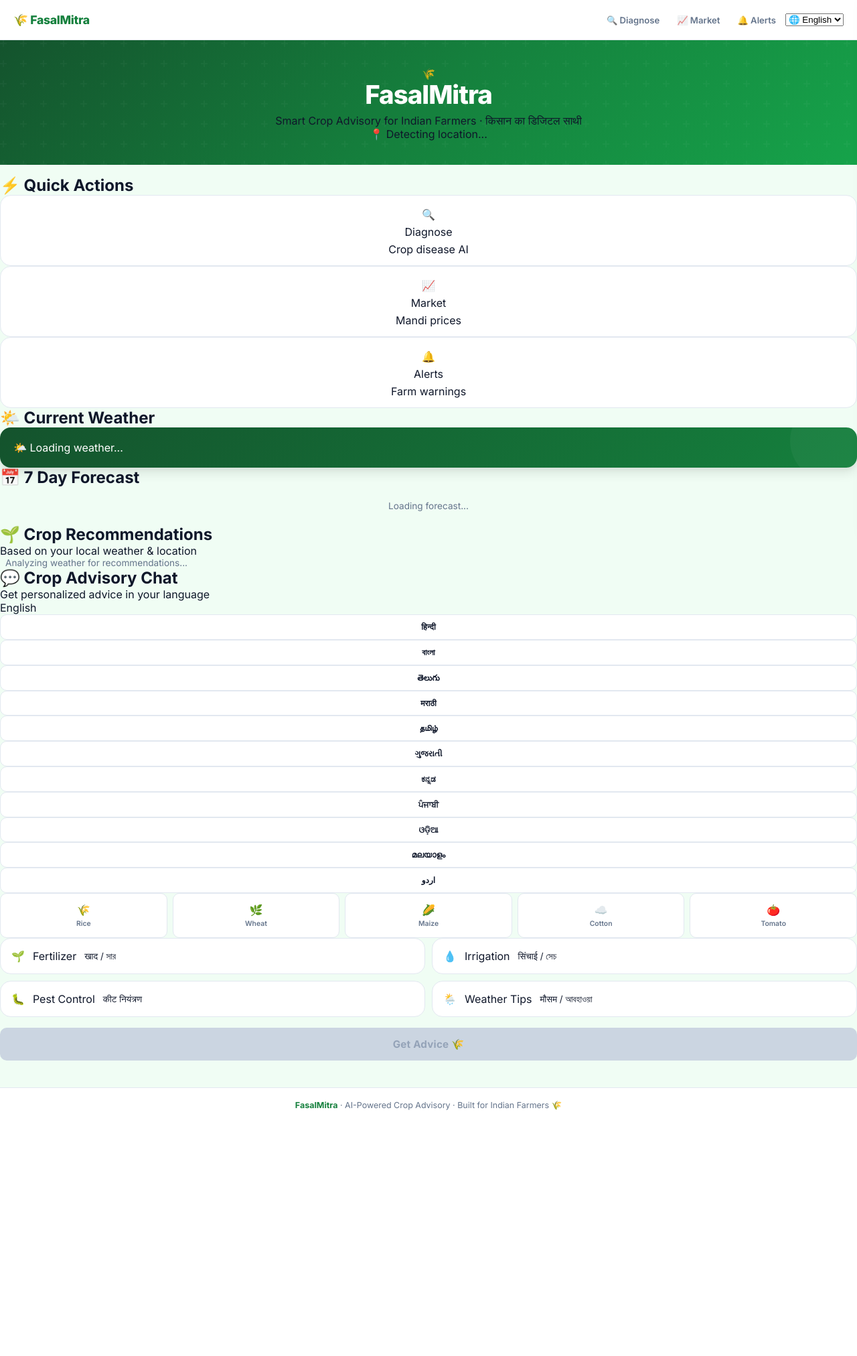
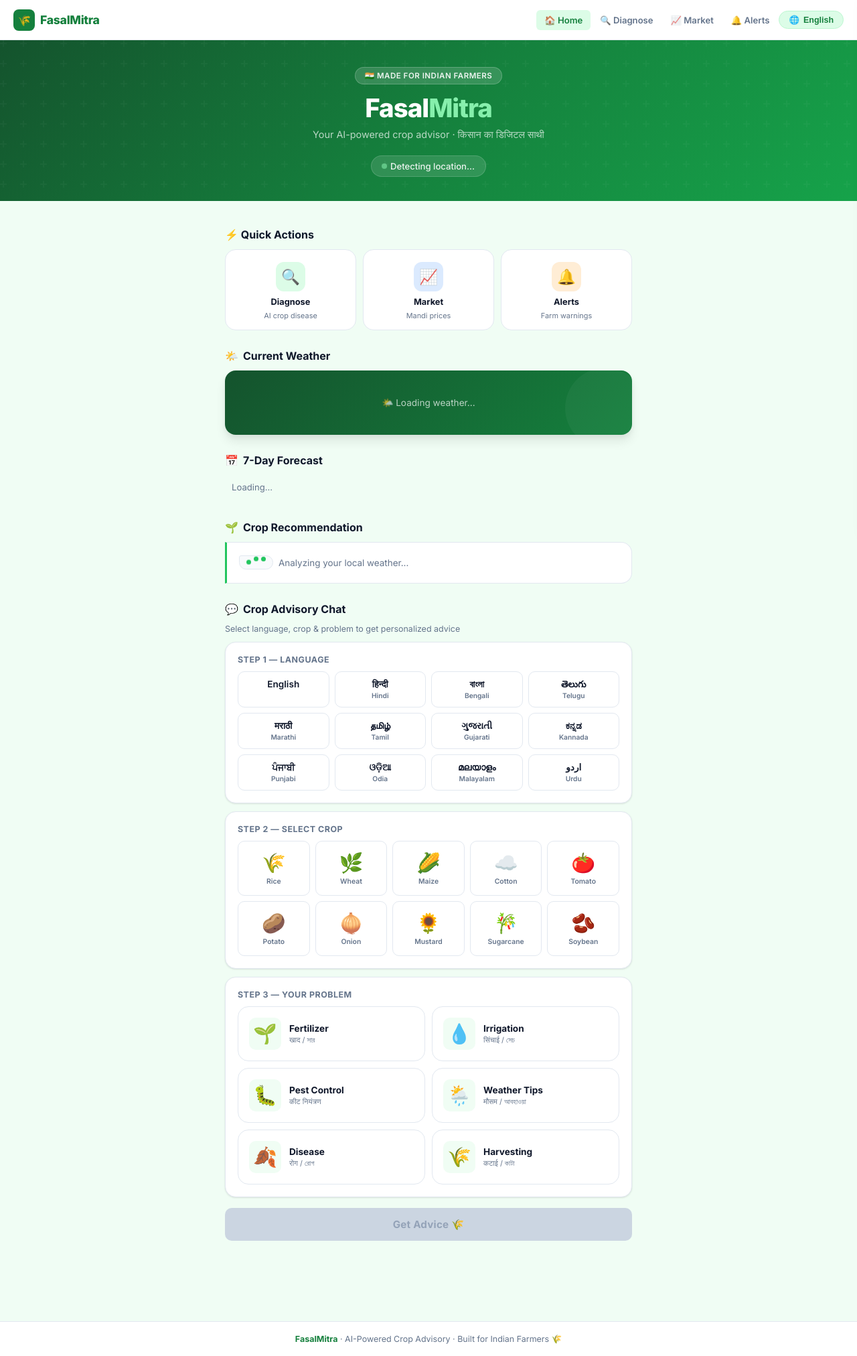
Before and after one commit to Anant-083/Kisan_Mitra, a Flask app: page / in a window 1280 px wide. Shown: the whole page at 67% size. Before the commit the page ends 1657 px from the top, so only its background shows below. Run offline with Flask 3, Linux system fonts and the light colour scheme.

Commit message:
Update index.html

```diff
--- a/templates/index.html
+++ b/templates/index.html
@@ -3,162 +3,200 @@
 <head>
   <meta charset="UTF-8"/>
   <meta name="viewport" content="width=device-width, initial-scale=1.0"/>
-  <title>FasalMitra 🌾</title>
-  <link href="https://fonts.googleapis.com/css2?family=Poppins:wght@300;400;500;600;700;800&display=swap" rel="stylesheet"/>
+  <title>FasalMitra 🌾 — Smart Crop Advisory</title>
+  <link href="https://fonts.googleapis.com/css2?family=Inter:wght@300;400;500;600;700;800&display=swap" rel="stylesheet"/>
   <link rel="stylesheet" href="/static/style.css"/>
 </head>
 <body>
 
+<!-- NAVBAR -->
 <nav class="navbar">
-  <a href="/" class="nav-brand">🌾 FasalMitra</a>
+  <a href="/" class="nav-brand">
+    <span>🌾</span> FasalMitra
+  </a>
   <div class="nav-links">
+    <a href="/" class="active">🏠 Home</a>
     <a href="/diagnose">🔍 Diagnose</a>
     <a href="/market">📈 Market</a>
     <a href="/alerts">🔔 Alerts</a>
-    <select id="lang-select" onchange="changeLanguage(this.value)">
-      <option value="English" {% if lang == 'English' %}selected{% endif %}>🌐 English</option>
-      <option value="Hindi" {% if lang == 'Hindi' %}selected{% endif %}>हिन्दी</option>
-      <option value="Bengali" {% if lang == 'Bengali' %}selected{% endif %}>বাংলা</option>
-      <option value="Telugu" {% if lang == 'Telugu' %}selected{% endif %}>తెలుగు</option>
-      <option value="Marathi" {% if lang == 'Marathi' %}selected{% endif %}>मराठी</option>
-      <option value="Tamil" {% if lang == 'Tamil' %}selected{% endif %}>தமிழ்</option>
-      <option value="Gujarati" {% if lang == 'Gujarati' %}selected{% endif %}>ગુજરાતી</option>
-      <option value="Kannada" {% if lang == 'Kannada' %}selected{% endif %}>ಕನ್ನಡ</option>
-      <option value="Punjabi" {% if lang == 'Punjabi' %}selected{% endif %}>ਪੰਜਾਬੀ</option>
-      <option value="Odia" {% if lang == 'Odia' %}selected{% endif %}>ଓଡ଼ିଆ</option>
-      <option value="Malayalam" {% if lang == 'Malayalam' %}selected{% endif %}>മലയാളം</option>
-      <option value="Urdu" {% if lang == 'Urdu' %}selected{% endif %}>اردو</option>
-    </select>
+    <button class="lang-pill" onclick="openLangModal()">🌐 <span id="nav-lang-label">English</span></button>
   </div>
-  <div class="hamburger" id="hamburger" onclick="toggleMenu()">
+  <div class="hamburger" onclick="toggleMenu()">
     <span></span><span></span><span></span>
   </div>
 </nav>
 
+<!-- MOBILE MENU -->
 <div class="mobile-menu" id="mobile-menu">
-  <a href="/diagnose">🔍 Diagnose Crop</a>
-  <a href="/market">📈 Market Prices</a>
-  <a href="/alerts">🔔 Farm Alerts</a>
-  <div style="margin-top:16px;padding:12px;border-top:1px solid rgba(255,255,255,0.2)">
-    <p style="color:rgba(255,255,255,0.6);font-size:0.75rem;margin-bottom:8px">Select Language</p>
-    <select onchange="changeLanguage(this.value)" style="width:100%;background:rgba(255,255,255,0.15);color:white;border:1px solid rgba(255,255,255,0.3);border-radius:8px;padding:8px 12px;font-family:Poppins,sans-serif;font-size:0.85rem;outline:none;">
-      <option value="English" {% if lang == 'English' %}selected{% endif %}>English</option>
-      <option value="Hindi" {% if lang == 'Hindi' %}selected{% endif %}>हिन्दी</option>
-      <option value="Bengali" {% if lang == 'Bengali' %}selected{% endif %}>বাংলা</option>
-      <option value="Telugu" {% if lang == 'Telugu' %}selected{% endif %}>తెలుగు</option>
-      <option value="Marathi" {% if lang == 'Marathi' %}selected{% endif %}>मराठी</option>
-      <option value="Tamil" {% if lang == 'Tamil' %}selected{% endif %}>தமிழ்</option>
-      <option value="Gujarati" {% if lang == 'Gujarati' %}selected{% endif %}>ગુજરાતી</option>
-      <option value="Kannada" {% if lang == 'Kannada' %}selected{% endif %}>ಕನ್ನಡ</option>
-      <option value="Punjabi" {% if lang == 'Punjabi' %}selected{% endif %}>ਪੰਜਾਬੀ</option>
-      <option value="Odia" {% if lang == 'Odia' %}selected{% endif %}>ଓଡ଼ିଆ</option>
-      <option value="Malayalam" {% if lang == 'Malayalam' %}selected{% endif %}>മലയാളം</option>
-      <option value="Urdu" {% if lang == 'Urdu' %}selected{% endif %}>اردو</option>
-    </select>
+  <button class="menu-close" onclick="toggleMenu()">✕</button>
+  <a href="/" onclick="toggleMenu()">🏠 Home</a>
+  <a href="/diagnose" onclick="toggleMenu()">🔍 Diagnose Crop</a>
+  <a href="/market" onclick="toggleMenu()">📈 Market Prices</a>
+  <a href="/alerts" onclick="toggleMenu()">🔔 Farm Alerts</a>
+  <div style="margin-top:12px;padding-top:12px;border-top:1px solid #f1f5f9">
+    <button class="lang-pill" style="width:100%;justify-content:center" onclick="toggleMenu();openLangModal()">🌐 Change Language</button>
   </div>
 </div>
 <div class="mobile-overlay" id="mobile-overlay" onclick="toggleMenu()"></div>
 
+<!-- LANGUAGE MODAL -->
+<div class="lang-modal-overlay" id="lang-modal">
+  <div class="lang-modal">
+    <h3>🌐 Select Language / भाषा चुनें</h3>
+    <p>All content will change to your selected language</p>
+    <div class="lang-modal-grid" id="lang-modal-grid">
+      <div class="lang-option selected" onclick="selectModalLang(this,'English')"><span class="native">English</span><span class="english">English</span></div>
+      <div class="lang-option" onclick="selectModalLang(this,'Hindi')"><span class="native">हिन्दी</span><span class="english">Hindi</span></div>
+      <div class="lang-option" onclick="selectModalLang(this,'Bengali')"><span class="native">বাংলা</span><span class="english">Bengali</span></div>
+      <div class="lang-option" onclick="selectModalLang(this,'Telugu')"><span class="native">తెలుగు</span><span class="english">Telugu</span></div>
+      <div class="lang-option" onclick="selectModalLang(this,'Marathi')"><span class="native">मराठी</span><span class="english">Marathi</span></div>
+      <div class="lang-option" onclick="selectModalLang(this,'Tamil')"><span class="native">தமிழ்</span><span class="english">Tamil</span></div>
+      <div class="lang-option" onclick="selectModalLang(this,'Gujarati')"><span class="native">ગુજરાતી</span><span class="english">Gujarati</span></div>
+      <div class="lang-option" onclick="selectModalLang(this,'Kannada')"><span class="native">ಕನ್ನಡ</span><span class="english">Kannada</span></div>
+      <div class="lang-option" onclick="selectModalLang(this,'Punjabi')"><span class="native">ਪੰਜਾਬੀ</span><span class="english">Punjabi</span></div>
+      <div class="lang-option" onclick="selectModalLang(this,'Odia')"><span class="native">ଓଡ଼ିଆ</span><span class="english">Odia</span></div>
+      <div class="lang-option" onclick="selectModalLang(this,'Malayalam')"><span class="native">മലയാളം</span><span class="english">Malayalam</span></div>
+      <div class="lang-option" onclick="selectModalLang(this,'Urdu')"><span class="native">اردو</span><span class="english">Urdu</span></div>
+    </div>
+    <button class="lang-modal-confirm" onclick="confirmLang()">✓ Confirm Language</button>
+  </div>
+</div>
+
+<!-- HERO -->
 <div class="hero">
-  <div class="hero-icon">🌾</div>
-  <h1>FasalMitra</h1>
-  <p>Smart Crop Advisory for Indian Farmers · किसान का डिजिटल साथी</p>
-  <div class="location-bar">
-    <span>📍</span>
+  <div class="hero-badge">🇮🇳 Made for Indian Farmers</div>
+  <h1>Fasal<span>Mitra</span></h1>
+  <p class="hero-sub" id="hero-sub">Your AI-powered crop advisor · किसान का डिजिटल साथी</p>
+  <div class="location-chip">
+    <div class="location-dot"></div>
     <span id="location-text">Detecting location...</span>
   </div>
 </div>
 
-<div class="main-container">
+<!-- MAIN -->
+<div class="container">
 
   <!-- QUICK ACTIONS -->
-  <div class="section-title" style="margin-top:16px">
+  <div class="section-header" style="margin-top:20px">
     <h2>⚡ Quick Actions</h2>
   </div>
-  <div class="quick-actions">
+  <div class="quick-grid">
     <a href="/diagnose" class="quick-card">
-      <div class="icon">🔍</div>
-      <div class="label">Diagnose</div>
-      <div class="desc">Crop disease AI</div>
+      <div class="quick-icon green">🔍</div>
+      <div class="quick-label" data-i18n="diagnose">Diagnose</div>
+      <div class="quick-desc" data-i18n="diagnose_sub">AI crop disease</div>
     </a>
     <a href="/market" class="quick-card">
-      <div class="icon">📈</div>
-      <div class="label">Market</div>
-      <div class="desc">Mandi prices</div>
+      <div class="quick-icon blue">📈</div>
+      <div class="quick-label" data-i18n="market">Market</div>
+      <div class="quick-desc" data-i18n="market_sub">Mandi prices</div>
     </a>
     <a href="/alerts" class="quick-card">
-      <div class="icon">🔔</div>
-      <div class="label">Alerts</div>
-      <div class="desc">Farm warnings</div>
+      <div class="quick-icon orange">🔔</div>
+      <div class="quick-label" data-i18n="alerts">Alerts</div>
+      <div class="quick-desc" data-i18n="alerts_sub">Farm warnings</div>
     </a>
   </div>
 
   <!-- WEATHER -->
-  <div class="section-title">
-    <h2>🌤️ Current Weather</h2>
+  <div class="section-header">
+    <h2>🌤️ <span data-i18n="weather">Current Weather</span></h2>
   </div>
-  <div class="weather-card" id="weather-card">
-    <div class="weather-loading">🌤️ Loading weather...</div>
+  <div id="weather-card" class="weather-card">
+    <div style="color:rgba(255,255,255,0.7);text-align:center;padding:20px;font-size:0.85rem">🌤️ Loading weather...</div>
   </div>
 
   <!-- FORECAST -->
-  <div class="section-title">
-    <h2>📅 7 Day Forecast</h2>
+  <div class="section-header">
+    <h2>📅 <span data-i18n="forecast">7-Day Forecast</span></h2>
   </div>
-  <div class="forecast-grid" id="forecast-grid">
-    <div style="text-align:center;color:var(--muted);font-size:0.85rem;grid-column:1/-1;padding:20px">Loading forecast...</div>
+  <div class="forecast-scroll" id="forecast-grid">
+    <div style="color:var(--muted);font-size:0.82rem;padding:10px">Loading...</div>
   </div>
 
   <!-- RECOMMENDATION -->
-  <div class="section-title">
-    <h2>🌱 Crop Recommendations</h2>
-    <p>Based on your local weather & location</p>
+  <div class="section-header">
+    <h2>🌱 <span data-i18n="recommendation">Crop Recommendation</span></h2>
   </div>
-  <div class="recommendation-card" id="recommendation-card">
-    <div style="display:flex;align-items:center;gap:8px">
-      <div class="typing"><span></span><span></span><span></span></div>
-      <span style="font-size:0.85rem;color:var(--muted)">Analyzing weather for recommendations...</span>
+  <div class="rec-card" id="recommendation-card">
+    <div style="display:flex;align-items:center;gap:8px;color:var(--muted);font-size:0.84rem">
+      <div class="typing-indicator" style="padding:6px 10px"><span></span><span></span><span></span></div>
+      Analyzing your local weather...
     </div>
   </div>
 
   <!-- ADVISORY -->
-  <div class="section-title">
-    <h2>💬 Crop Advisory Chat</h2>
-    <p>Get personalized advice in your language</p>
+  <div class="section-header">
+    <h2>💬 <span data-i18n="advisory">Crop Advisory Chat</span></h2>
+  </div>
+  <p style="font-size:0.78rem;color:var(--muted);margin-bottom:12px" data-i18n="advisory_sub">Select language, crop & problem to get personalized advice</p>
+
+  <!-- STEP 1: LANGUAGE -->
+  <div class="card mt-2">
+    <p style="font-size:0.78rem;font-weight:700;color:var(--muted);text-transform:uppercase;letter-spacing:0.5px;margin-bottom:10px">Step 1 — Language</p>
+    <div class="lang-grid">
+      <div class="lang-btn" onclick="selectLang(this,'English')"><span class="native">English</span></div>
+      <div class="lang-btn" onclick="selectLang(this,'Hindi')"><span class="native">हिन्दी</span><span class="en-name">Hindi</span></div>
+      <div class="lang-btn" onclick="selectLang(this,'Bengali')"><span class="native">বাংলা</span><span class="en-name">Bengali</span></div>
+      <div class="lang-btn" onclick="selectLang(this,'Telugu')"><span class="native">తెలుగు</span><span class="en-name">Telugu</span></div>
+      <div class="lang-btn" onclick="selectLang(this,'Marathi')"><span class="native">मराठी</span><span class="en-name">Marathi</span></div>
+      <div class="lang-btn" onclick="selectLang(this,'Tamil')"><span class="native">தமிழ்</span><span class="en-name">Tamil</span></div>
+      <div class="lang-btn" onclick="selectLang(this,'Gujarati')"><span class="native">ગુજરાતી</span><span class="en-name">Gujarati</span></div>
+      <div class="lang-btn" onclick="selectLang(this,'Kannada')"><span class="native">ಕನ್ನಡ</span><span class="en-name">Kannada</span></div>
+      <div class="lang-btn" onclick="selectLang(this,'Punjabi')"><span class="native">ਪੰਜਾਬੀ</span><span class="en-name">Punjabi</span></div>
+      <div class="lang-btn" onclick="selectLang(this,'Odia')"><span class="native">ଓଡ଼ିଆ</span><span class="en-name">Odia</span></div>
+      <div class="lang-btn" onclick="selectLang(this,'Malayalam')"><span class="native">മലയാളം</span><span class="en-name">Malayalam</span></div>
+      <div class="lang-btn" onclick="selectLang(this,'Urdu')"><span class="native">اردو</span><span class="en-name">Urdu</span></div>
+    </div>
   </div>
 
-<!-- Language buttons -->
-<div class="lang-grid"
-  <div class="lang-btn" data-lang="English">English</div>
-  <div class="lang-btn" data-lang="Hindi">हिन्दी</div>
-  <div class="lang-btn" data-lang="Bengali">বাংলা</div>
-  <div class="lang-btn" data-lang="Telugu">తెలుగు</div>
-  <div class="lang-btn" data-lang="Marathi">मराठी</div>
-  <div class="lang-btn" data-lang="Tamil">தமிழ்</div>
-  <div class="lang-btn" data-lang="Gujarati">ગુજરાતી</div>
-  <div class="lang-btn" data-lang="Kannada">ಕನ್ನಡ</div>
-  <div class="lang-btn" data-lang="Punjabi">ਪੰਜਾਬੀ</div>
-  <div class="lang-btn" data-lang="Odia">ଓଡ଼ିଆ</div>
-  <div class="lang-btn" data-lang="Malayalam">മലയാളം</div>
-  <div class="lang-btn" data-lang="Urdu">اردو</div>
-</div>
+  <!-- STEP 2: CROP -->
+  <div class="card mt-3">
+    <p style="font-size:0.78rem;font-weight:700;color:var(--muted);text-transform:uppercase;letter-spacing:0.5px;margin-bottom:10px">Step 2 — Select Crop</p>
+    <div class="crop-grid">
+      <div class="crop-btn" onclick="selectCrop(this,'Rice')"><span class="emoji">🌾</span><small>Rice</small></div>
+      <div class="crop-btn" onclick="selectCrop(this,'Wheat')"><span class="emoji">🌿</span><small>Wheat</small></div>
+      <div class="crop-btn" onclick="selectCrop(this,'Maize')"><span class="emoji">🌽</span><small>Maize</small></div>
+      <div class="crop-btn" onclick="selectCrop(this,'Cotton')"><span class="emoji">☁️</span><small>Cotton</small></div>
+      <div class="crop-btn" onclick="selectCrop(this,'Tomato')"><span class="emoji">🍅</span><small>Tomato</small></div>
+      <div class="crop-btn" onclick="selectCrop(this,'Potato')"><span class="emoji">🥔</span><small>Potato</small></div>
+      <div class="crop-btn" onclick="selectCrop(this,'Onion')"><span class="emoji">🧅</span><small>Onion</small></div>
+      <div class="crop-btn" onclick="selectCrop(this,'Mustard')"><span class="emoji">🌻</span><small>Mustard</small></div>
+      <div class="crop-btn" onclick="selectCrop(this,'Sugarcane')"><span class="emoji">🎋</span><small>Sugarcane</small></div>
+      <div class="crop-btn" onclick="selectCrop(this,'Soybean')"><span class="emoji">🫘</span><small>Soybean</small></div>
+    </div>
+  </div>
 
-<!-- Crop buttons -->
-<div class="crop-grid">
-  <div class="crop-btn" data-crop="Rice">🌾<br><small>Rice</small></div>
-  <div class="crop-btn" data-crop="Wheat">🌿<br><small>Wheat</small></div>
-  <div class="crop-btn" data-crop="Maize">🌽<br><small>Maize</small></div>
-  <div class="crop-btn" data-crop="Cotton">☁️<br><small>Cotton</small></div>
-  <div class="crop-btn" data-crop="Tomato">🍅<br><small>Tomato</small></div>
-</div>
-
-<!-- Problem buttons -->
-<div class="problem-grid">
-  <div class="problem-btn" data-problem="Fertilizer">🌱<span>Fertilizer</span><small>खाद / সার</small></div>
-  <div class="problem-btn" data-problem="Irrigation">💧<span>Irrigation</span><small>सिंचाई / সেচ</small></div>
-  <div class="problem-btn" data-problem="Pest Control">🐛<span>Pest Control</span><small>कीट नियंत्रण</small></div>
-  <div class="problem-btn" data-problem="Weather Tips">🌦️<span>Weather Tips</span><small>मौसम / আবহাওয়া</small></div>
-</div>
+  <!-- STEP 3: PROBLEM -->
+  <div class="card mt-3">
+    <p style="font-size:0.78rem;font-weight:700;color:var(--muted);text-transform:uppercase;letter-spacing:0.5px;margin-bottom:10px">Step 3 — Your Problem</p>
+    <div class="problem-grid">
+      <div class="problem-btn" onclick="selectProblem(this,'Fertilizer')">
+        <div class="p-icon">🌱</div>
+        <div class="p-text"><span>Fertilizer</span><small>खाद / সার</small></div>
+      </div>
+      <div class="problem-btn" onclick="selectProblem(this,'Irrigation')">
+        <div class="p-icon">💧</div>
+        <div class="p-text"><span>Irrigation</span><small>सिंचाई / সেচ</small></div>
+      </div>
+      <div class="problem-btn" onclick="selectProblem(this,'Pest Control')">
+        <div class="p-icon">🐛</div>
+        <div class="p-text"><span>Pest Control</span><small>कीट नियंत्रण</small></div>
+      </div>
+      <div class="problem-btn" onclick="selectProblem(this,'Weather Tips')">
+        <div class="p-icon">🌦️</div>
+        <div class="p-text"><span>Weather Tips</span><small>मौसम / আবহাওয়া</small></div>
+      </div>
+      <div class="problem-btn" onclick="selectProblem(this,'Disease')">
+        <div class="p-icon">🍂</div>
+        <div class="p-text"><span>Disease</span><small>रोग / রোগ</small></div>
+      </div>
+      <div class="problem-btn" onclick="selectProblem(this,'Harvesting')">
+        <div class="p-icon">🌾</div>
+        <div class="p-text"><span>Harvesting</span><small>कटाई / কাটা</small></div>
+      </div>
+    </div>
+  </div>
 
   <button class="go-btn mt-4" id="go-btn" disabled onclick="goToChat()">
     Get Advice 🌾
```
